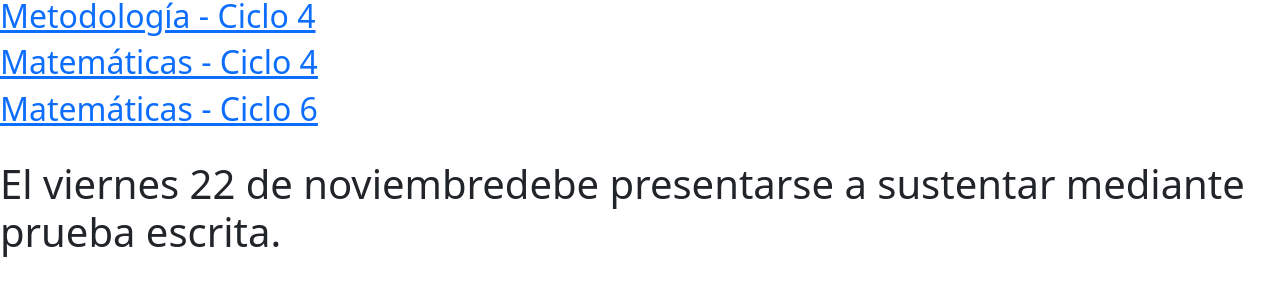
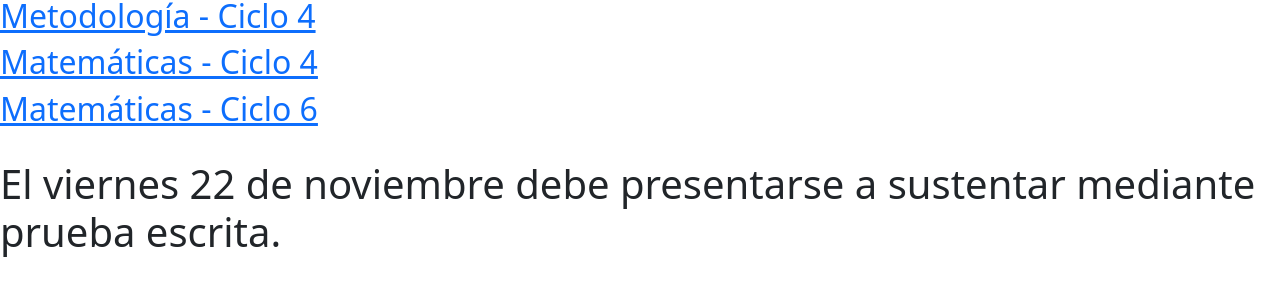
Before and after one commit to orlandogoras/recuperaciones_andino, a plain HTML site: page index.html in a window 1280 px wide. Shown: the part 19-314 px from the top of the page. Drawn offline with nearby package versions, Linux system fonts and the light colour scheme.

Commit message:
Add files via upload

```diff
--- a/index.html
+++ b/index.html
@@ -16,7 +16,7 @@
 <br>
 
 
-<h1>El viernes 22 de noviembredebe presentarse a sustentar mediante prueba escrita.</h1>
+<h1>El viernes 22 de noviembre debe presentarse a sustentar mediante prueba escrita.</h1>
 
 </body>
 
```
